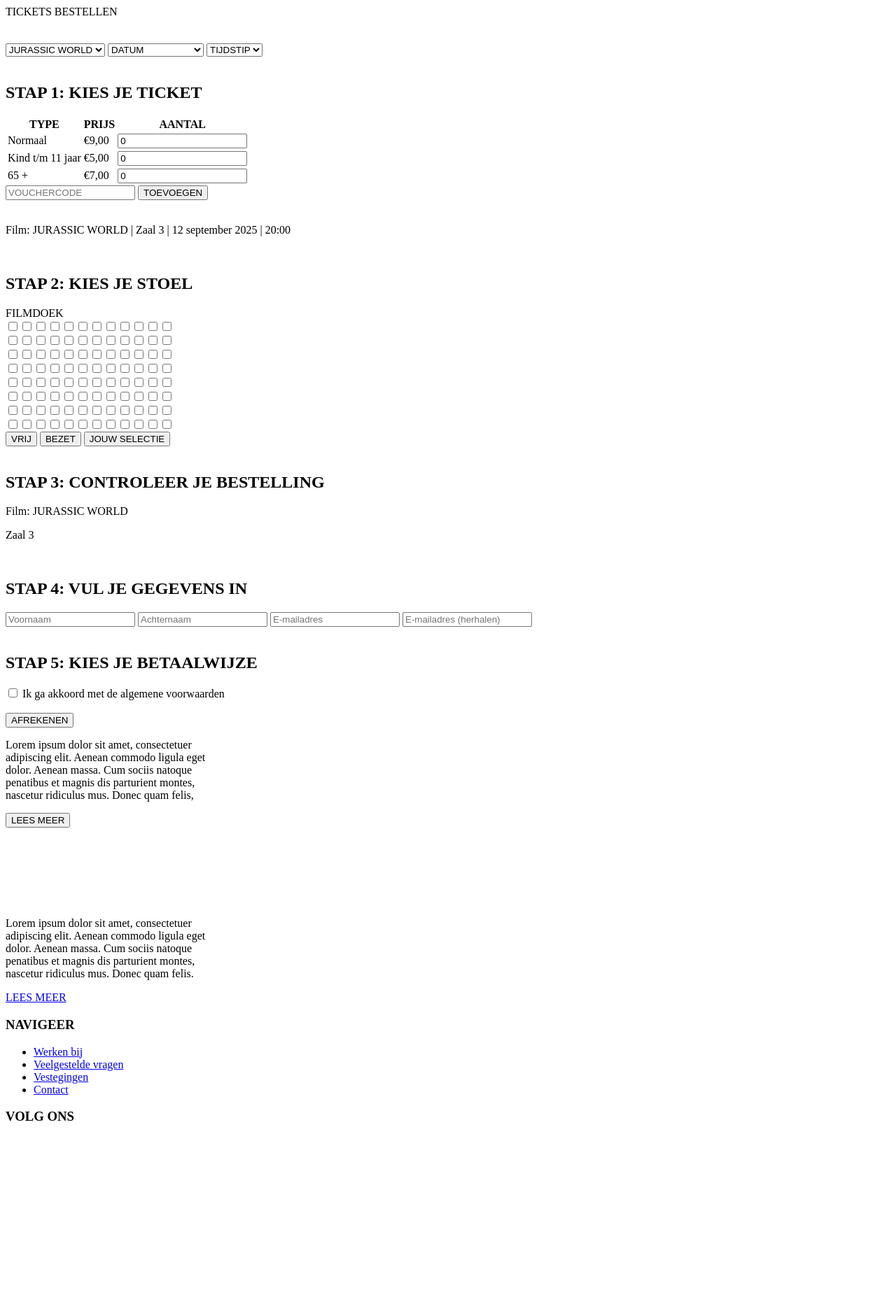
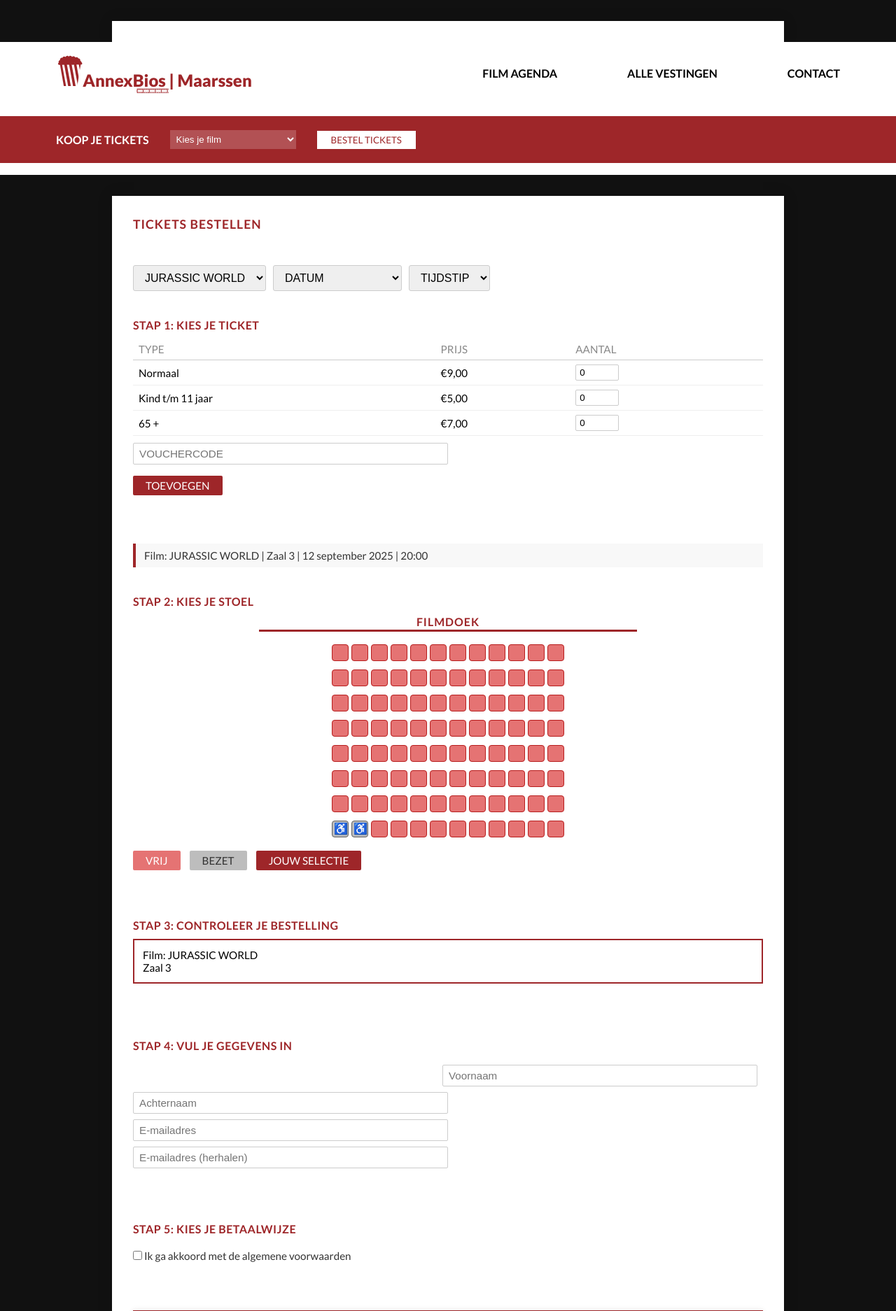
Before and after one commit to Mrblobbey/5-1-Module-AnnexBios, a PHP site: page /stoelpagina/stoelpagina.php in a window 1280 px wide. Shown: the top 1874 px of the page at 70% size. Run offline with PHP 8.4, Linux system fonts and the light colour scheme.

Commit message:
wachten op andere voor complete fix

```diff
--- a/website/stoelpagina/css/style.css
+++ b/website/stoelpagina/css/style.css
@@ -0,0 +1,560 @@
+* {
+    margin: 0;
+    padding: 0;
+}
+
+
+/* makkelijke variabelen */
+:root {
+    --vesting-color: #9E2629;
+    --footer-color: #666666;
+    --basic-font: 'lato', sans-serif;
+    --border-radius: 80px;
+}
+
+
+/* header */
+.header {
+    background-color: white;
+    min-height: 190px;
+    display: flex;
+    justify-content: space-between;
+    flex-wrap: wrap;
+    align-items: center;
+}
+.logo {
+    display: flex;
+    align-items: flex-end;
+    padding-left: var(--border-radius);
+    position: relative;
+    padding-bottom: 5px;
+    text-decoration: none; /* Remove underline from link */
+    color: inherit; /* Ensure text color is inherited */
+
+}
+
+.logo-content {
+    display: flex;
+    flex-direction: column;
+    align-items: flex-start;
+    text-decoration: none;
+}
+
+.logo h1 {
+    font-family: var(--basic-font);
+    font-weight: 900;
+    font-size: 1.5rem;
+    color: var(--vesting-color);
+    margin: 0;
+    line-height: 1;
+    white-space: nowrap;
+    position: relative;
+    z-index: 2;
+    display: inline;
+    text-decoration: none;
+}
+
+#popcorn-img {
+    height: 50px;
+    width: auto;
+    vertical-align: bottom;
+    display: inline-block;
+}
+
+#filmroll-img {
+    position: absolute;
+    bottom: -22px;
+    left: 195px;
+    width: 150px;
+    height: auto;
+    z-index: 1;
+    margin: 0;
+    display: block;
+    transform: scale(0.31);
+    transform-origin: left center;
+    pointer-events: none;
+}
+.nav ul {
+    list-style-type: none;
+    margin: 0;
+    padding: 0;
+    display: flex;
+    gap: 20px;
+}
+.nav a {
+    text-decoration: none;
+    color: black;
+    font-weight: bold;
+    text-transform: uppercase;
+    padding-right: 80px;
+}
+
+.nav2 {
+    background-color: var(--vesting-color);
+    width: 100%;
+    padding:20px 0;
+
+}
+
+.nav2 form {
+    display: flex;
+    gap: 30px;
+    align-items: center;
+    padding-left: 80px;
+}
+.nav2 button {
+    background-color:white;
+    color: var(--vesting-color);
+    border: none;
+    padding: 5px 20px;
+    cursor: pointer;
+    text-transform: uppercase;
+    font-family: var(--basic-font);
+}
+
+.nav2 label {
+ font-family: 'lato', sans-serif;
+ font-weight: 700;
+    text-transform: uppercase;
+    color: white;
+}
+
+.nav2 select {
+    padding: 5px;
+    border: none;
+    background-color: var(--vesting-color);
+    box-shadow: inset;
+    background-color: rgba(255, 255, 255, 0.2);
+    color: white;
+    width: 180px;
+}
+/* einde header */
+
+/* ...bestaande code... */
+
+/* Algemene body styling */
+body {
+    background: #111;
+    font-family: var(--basic-font);
+    min-height: 100vh;
+}
+
+/* Content container gecentreerd */
+.background {
+    max-width: 900px;
+    margin: 30px auto 0 auto;
+    background: #fff;
+    border-radius: 0;
+    box-shadow: 0 0 20px rgba(0,0,0,0.15);
+    padding: 30px 30px 0 30px;
+}
+
+/* Koptekst */
+.koptekst {
+    font-family: var(--basic-font);
+    font-size: 1.1rem;
+    font-weight: 700;
+    color: var(--vesting-color);
+    margin-bottom: 10px;
+    letter-spacing: 1px;
+}
+
+/* Dropdown rij */
+.dropdown-row {
+    display: flex;
+    gap: 10px;
+    margin-bottom: 20px;
+}
+
+.styled-select {
+    padding: 8px 12px;
+    border: 1px solid #ccc;
+    border-radius: 3px;
+    font-size: 1rem;
+}
+
+/* Stappen */
+.stap {
+    background: #fff;
+    border-radius: 0;
+    margin-bottom: 30px;
+    padding: 0 0 20px 0;
+}
+
+.stap h2 {
+    font-size: 1rem;
+    color: var(--vesting-color);
+    font-weight: 700;
+    margin-bottom: 10px;
+    margin-top: 0;
+    text-transform: uppercase;
+    letter-spacing: 0.5px;
+    font-family: var(--basic-font);
+}
+
+/* Tabel styling */
+.stap table {
+    width: 100%;
+    border-collapse: collapse;
+    margin-bottom: 10px;
+    font-size: 0.95rem;
+}
+
+.stap th, .stap td {
+    padding: 6px 8px;
+    text-align: left;
+}
+
+.stap th {
+    color: #888;
+    font-weight: 400;
+    font-size: 0.95rem;
+    border-bottom: 1px solid #ccc;
+}
+
+.stap td {
+    border-bottom: 1px solid #eee;
+}
+
+.stap input[type="number"] {
+    width: 50px;
+    padding: 3px 5px;
+    border: 1px solid #ccc;
+    border-radius: 2px;
+}
+
+/* Vouchercode */
+.stap input[type="text"] {
+    padding: 5px 8px;
+    border: 1px solid #ccc;
+    border-radius: 2px;
+    margin-right: 8px;
+    margin-top: 8px;
+    font-size: 0.95rem;
+}
+
+.stap button[type="button"] {
+    background: var(--vesting-color);
+    color: #fff;
+    border: none;
+    padding: 5px 18px;
+    border-radius: 2px;
+    font-family: var(--basic-font);
+    font-size: 0.95rem;
+    cursor: pointer;
+    margin-top: 8px;
+}
+
+/* Mini filminfo */
+.mini-filminfo {
+    background: #f8f8f8;
+    border-left: 4px solid var(--vesting-color);
+    padding: 8px 12px;
+    margin-bottom: 20px;
+    font-size: 0.95rem;
+    color: #333;
+}
+
+/* Stoelen layout */
+.stoelen {
+    display: flex;
+    flex-direction: column;
+    align-items: center;
+    margin-bottom: 15px;
+}
+
+.stoelen > div:first-child {
+    color: var(--vesting-color);
+    font-weight: 700;
+    margin-bottom: 10px;
+    border-bottom: 3px solid var(--vesting-color);
+    width: 60%;
+    text-align: center;
+    padding-bottom: 2px;
+    font-size: 1rem;
+    letter-spacing: 1px;
+}
+
+.stoel-rij {
+    display: flex;
+    justify-content: center;
+    margin-bottom: 4px;
+}
+
+.stoel {
+    display: inline-block;
+    margin: 0 2px;
+}
+
+.stoel input[type="checkbox"] {
+    display: none;
+}
+
+.stoel span {
+    display: inline-block;
+    width: 22px;
+    height: 22px;
+    background: #e57373;
+    border-radius: 4px;
+    border: 1.5px solid #b71c1c;
+    margin: 0;
+    vertical-align: middle;
+    transition: background 0.2s;
+}
+
+.stoel input[type="checkbox"]:checked + span {
+    background: #9E2629;
+    border-color: #9E2629;
+}
+
+.stoel.rolstoel span {
+    background: #bdbdbd;
+    border: 1.5px solid #616161;
+    position: relative;
+}
+.stoel.rolstoel span::after {
+    content: "♿";
+    color: #333;
+    font-size: 1rem;
+    position: absolute;
+    left: 2px;
+    top: 0;
+}
+
+/* Stoel legenda */
+.stap > div > button {
+    margin-right: 10px;
+    background: #e57373;
+    color: #fff;
+    border: none;
+    padding: 5px 18px;
+    border-radius: 2px;
+    font-family: var(--basic-font);
+    font-size: 0.95rem;
+    cursor: pointer;
+}
+.stap > div > button:nth-child(2) {
+    background: #bdbdbd;
+    color: #333;
+}
+.stap > div > button:nth-child(3) {
+    background: #9E2629;
+    color: #fff;
+}
+
+/* Bestelling */
+.bestelling {
+    background: #fff;
+    border: 2px solid #9E2629;
+    padding: 12px;
+    margin-bottom: 10px;
+    font-size: 0.95rem;
+}
+
+/* Gegevens invullen */
+.stap input[type="text"], .stap input[type="email"] {
+    display: block;
+    width: 48%;
+    margin-bottom: 8px;
+    padding: 6px 8px;
+    border: 1px solid #ccc;
+    border-radius: 2px;
+    font-size: 0.95rem;
+}
+
+.stap input[type="text"]:nth-child(2) {
+    float: right;
+}
+
+/* Betaalwijzen */
+.betaalwijzen {
+    display: flex;
+    gap: 18px;
+    margin-bottom: 10px;
+    margin-top: 8px;
+}
+
+/* Algemene voorwaarden */
+.stap label {
+    font-size: 0.95rem;
+    color: #333;
+    margin-top: 8px;
+    display: block;
+}
+
+/* Afrekenen knop onderaan */
+.afrekenen {
+    width: 100%;
+    background: var(--vesting-color);
+    color: #fff;
+    font-size: 1.2rem;
+    font-family: var(--basic-font);
+    font-weight: 700;
+    border: none;
+    padding: 18px 0;
+    margin: 0;
+    border-radius: 0;
+    letter-spacing: 1px;
+    cursor: pointer;
+    box-shadow: 0 0 8px rgba(0,0,0,0.10);
+    transition: background 0.2s;
+}
+
+.afrekenen:hover {
+    background: #b71c1c;
+}
+/* einde body content */
+
+
+
+/* footer */
+.main-footer {
+    background-color: var(--footer-color);
+    color: white;
+    font-family: var(--basic-font);
+    margin-top: 50px;
+}
+
+.footer-container {
+    padding: 40px 0px 40px var(--border-radius);
+}
+
+.footer-content {
+    display: flex;
+    justify-content: space-between;
+    align-items: flex-start;
+    gap: 40px;
+    flex-wrap: wrap;
+}
+
+.footer-about {
+    flex: 1;
+    min-width: 250px;
+}
+
+.footer-about p {
+    line-height: 1.6;
+    margin-bottom: 20px;
+}
+
+.footer-button {
+    display: inline-block;
+    background-color: white;
+    color: var(--footer-color);
+    text-decoration: none;
+    padding: 8px 20px;
+    cursor: pointer;
+    text-transform: uppercase;
+    font-family: var(--basic-font);
+    font-weight: bold;
+}
+
+.footer-button:hover {
+    opacity: 0.8;
+}
+
+.footer-nav {
+    flex: 1;
+    min-width: 200px;
+}
+
+.footer-social h3 {
+    color: white;
+    margin-bottom: 15px;
+    font-size: 16px;
+    font-weight: bold;
+}
+
+.footer-nav ul {
+    list-style: none;
+    padding: 0;
+}
+
+.footer-nav li {
+    margin-bottom: 10px;
+}
+
+.footer-nav a {
+    color: white;
+    text-decoration: none;
+    transition: opacity 0.3s;
+}
+
+.footer-nav a:hover {
+    opacity: 0.7;
+}
+
+.footer-social {
+    flex: 1;
+    min-width: 150px;
+}
+
+.social-links {
+    display: flex;
+    gap: 15px;
+}
+
+.social-links a {
+    color: white;
+    font-size: 24px;
+    transition: opacity 0.3s;
+}
+
+.social-links a:hover {
+    opacity: 0.7;
+}
+
+.footer-decoration {
+    flex: 1;
+    display: flex;
+    justify-content: flex-end;
+    align-items: center;
+    min-width: 200px;
+}
+
+.footer-decoration img {
+    width: 200px;
+    height: auto;
+    opacity: 0.8;
+    flex-shrink: 0;
+    margin-left: auto;
+}
+.footer-bottom {
+    background-color: black ;
+    padding: 20px var(--border-radius);
+    display: flex;
+    justify-content: space-between;
+    align-items: center;
+    flex-wrap: wrap;
+    gap: 20px;
+}
+
+.footer-bottom p {
+    margin: 0;
+}
+
+.footer-links {
+    display: flex;
+    gap: 20px;
+}
+
+.footer-links a {
+    color: white;
+    text-decoration: none;
+}
+
+/* einde footer */
+
+/* Responsive voor laptop schermen */
+@media (max-width: 1100px) {
+    .background {
+        max-width: 98vw;
+        padding: 18px 2vw 0 2vw;
+    }
+    .stap input[type="text"], .stap input[type="email"] {
+        width: 100%;
+    }
+    .stoelen > div:first-child {
+        width: 90%;
+    }
+}
--- a/website/stoelpagina/stoelpagina.php
+++ b/website/stoelpagina/stoelpagina.php
@@ -1,14 +1,15 @@
 <!DOCTYPE html>
 <html lang="en">
 <head>
-    <link rel="stylesheet" href="css/style.css">
+    <link rel="stylesheet" href="css/style.css?v=<?php echo filemtime(filename:'css/style.css') ?>">
     <link href="https://fonts.googleapis.com/css2?family=Lato:wght@400;700;900&display=swap" rel="stylesheet">
     <meta charset="UTF-8">
     <meta name="viewport" content="width=device-width, initial-scale=1.0">
     <title>annexbios</title>
 </head>
+<?php include '../includes/header.php'; ?>
+
 <body>
-
 
 <div class="background">
     <div class="koptekst">TICKETS BESTELLEN</div>
```
Also changed, not shown: website/stoelpagina/Photos/dummy_photo.png (added), website/stoelpagina/Photos/filmroll_footer.svg (added), website/stoelpagina/Photos/filmroll_logo.svg (added), website/stoelpagina/Photos/footer_logo.svg (added), website/stoelpagina/Photos/popcorn.svg (added), 1 other file.
